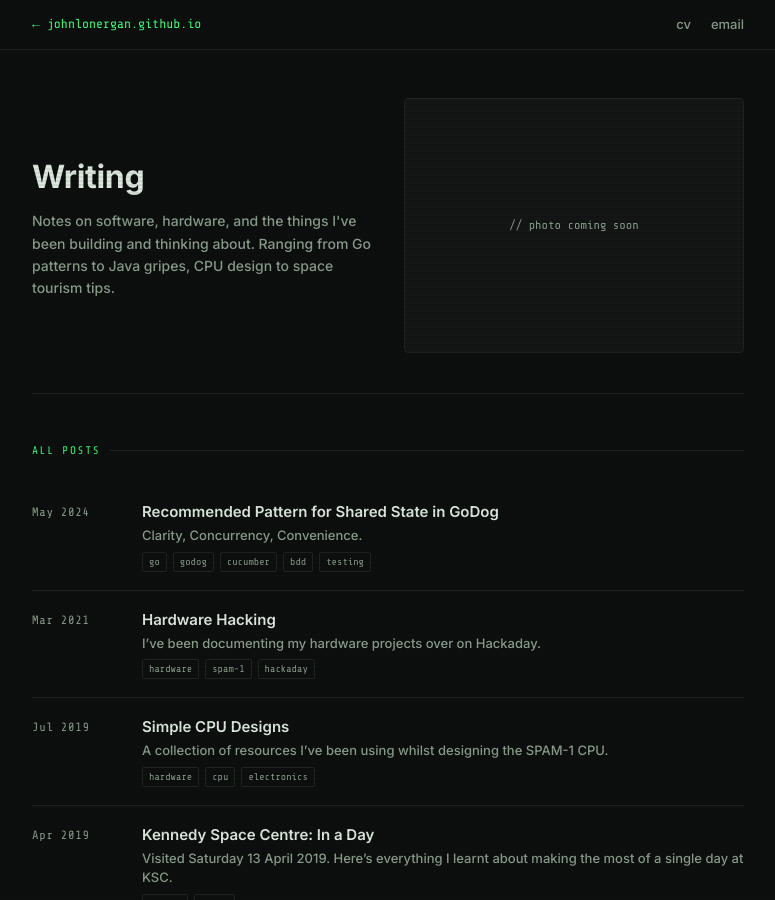
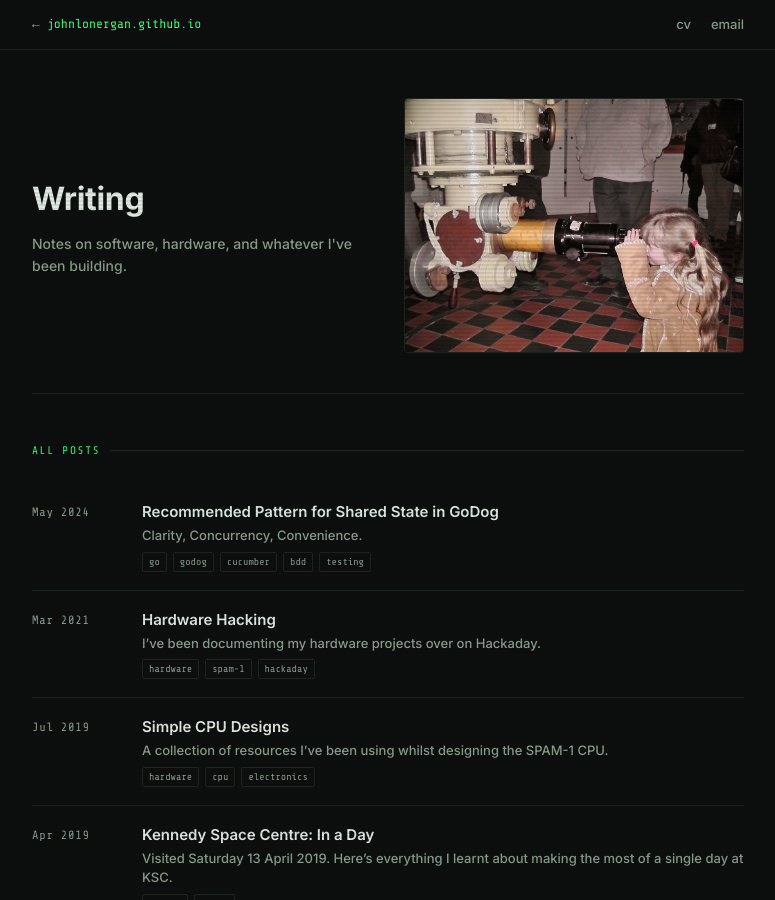
Before and after one commit to Johnlon/johnlon.github.io, a Jekyll site: the page built from blog/index.html, in a window 1280 px wide and 900 px high. Shown: the whole window, without its empty margins (252-1027 px from the left). Built offline with Jekyll 4.4.1, drawn with Linux system fonts in a browser that asks for light colours.

Commit message:
Add Gracie photo, fix blog links and icon, simplify blog description
- Add Gracie telescope photo to blog hero
- Fix blog nav/footer links to point to /blog/ instead of Blogspot
- Replace Blogger icon with pencil icon
- Simplify blog hero description
- Add CPU datapath diagram to Simple CPU Designs post

Co-Authored-By: Claude Sonnet 4.6 <noreply@anthropic.com>

```diff
--- a/blog/index.html
+++ b/blog/index.html
@@ -231,13 +231,10 @@ layout: null
   <div class="blog-hero">
     <div class="blog-hero-text">
       <h1>Writing</h1>
-      <p>Notes on software, hardware, and the things I've been building and thinking about. Ranging from Go patterns to Java gripes, CPU design to space tourism tips.</p>
+      <p>Notes on software, hardware, and whatever I've been building.</p>
     </div>
     <div class="blog-hero-img">
-      <!-- Drop Gracie's telescope photo here:
-           <img src="/assets/gracie-telescope.jpg" alt="Gracie looking through a telescope">
-           Upload the photo to /assets/ and uncomment the line above -->
-      <span>// photo coming soon</span>
+      <img src="/assets/gracie-telescope.jpg" alt="Gracie looking through a telescope">
     </div>
   </div>
 
```
Also changed, not shown: _posts/2019-07-25-simple-cpu-designs.md (+2 -0 lines), index.html (+4 -4 lines), assets/gracie-telescope.jpg (added).
